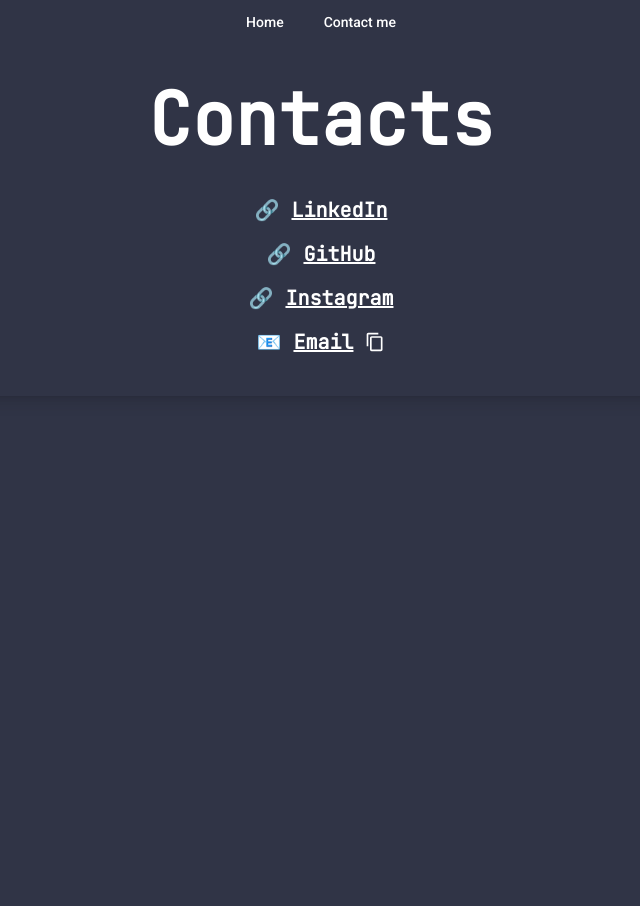
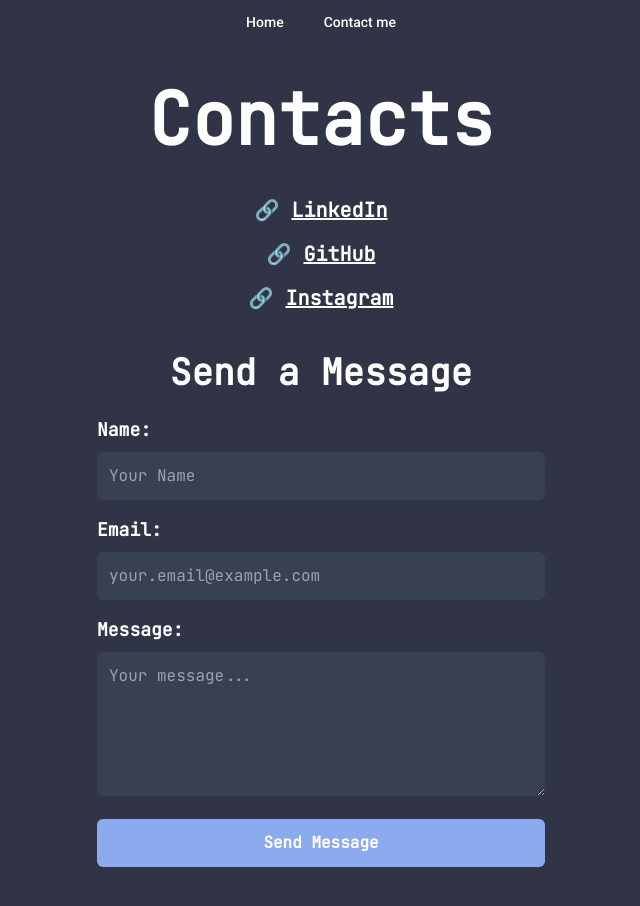
Before and after one commit to guicirelli/landing-page-cirelli, a Next.js app: page /contatos in a window 1280 px wide. Shown: the whole page, without its empty margins (319-959 px from the left). Before the commit the page ends 800 px from the top, so only its background shows below. Built offline with nearby package versions, Linux system fonts and the light colour scheme.

Commit message:
build pronta e ajustes para envio email

```diff
--- a/package.json
+++ b/package.json
@@ -9,6 +9,7 @@
     "lint": "next lint"
   },
   "dependencies": {
+    "@sendgrid/mail": "^8.1.5",
     "@types/node": "18.15.11",
     "@types/react": "18.0.35",
     "@types/react-dom": "18.0.11",
--- /dev/null
+++ b/src/pages/api/send-email.ts
@@ -0,0 +1,45 @@
+import type { NextApiRequest, NextApiResponse } from 'next';
+import sgMail from '@sendgrid/mail';
+
+type Data = {
+  message: string;
+};
+
+export default async function handler(
+  req: NextApiRequest,
+  res: NextApiResponse<Data>
+) {
+      if (req.method === 'POST') {
+    const { name, email, message } = req.body;
+
+    if (!name || !email || !message) {
+      return res.status(400).json({ message: 'Name, email, and message are required.' });
+    }
+
+    sgMail.setApiKey(process.env.SENDGRID_API_KEY || '');
+
+    const msg = {
+      to: 'guilopes.030206@gmail.com', // Replace with your recipient email
+      from: 'percicirelli.33@gmail.com', // Replace with your verified SendGrid sender
+      subject: `New message from ${name} (${email})`,
+      text: message,
+      html: `<strong>Name:</strong> ${name}<br/>
+             <strong>Email:</strong> ${email}<br/>
+             <strong>Message:</strong> ${message}`,
+    };
+
+    try {
+      await sgMail.send(msg);
+      return res.status(200).json({ message: 'Email sent successfully!' });
+    } catch (error: any) {
+      console.error(error);
+      if (error.response) {
+        console.error(error.response.body);
+      }
+      return res.status(500).json({ message: 'Error sending email.' });
+    }
+  } else {
+    res.setHeader('Allow', ['POST']);
+    return res.status(405).end(`Method ${req.method} Not Allowed`);
+  }
+}
--- a/src/pages/contatos.tsx
+++ b/src/pages/contatos.tsx
@@ -1,5 +1,6 @@
 import { CopyButton } from '@/components/commons/CopyButton';
 import Head from 'next/head';
+import React, { useState } from 'react';
 
 interface ContatosProps {
   contacts: {
@@ -11,6 +12,46 @@
 
 const Contatos = ({ contacts }: ContatosProps) => {
   console.log(contacts);
+
+  const [formData, setFormData] = useState({
+    name: '',
+    email: '',
+    message: '',
+  });
+
+  const handleChange = (e: React.ChangeEvent<HTMLInputElement | HTMLTextAreaElement>) => {
+    setFormData({ ...formData, [e.target.name]: e.target.value });
+  };
+
+  const handleSubmit = async (e: React.FormEvent) => {
+    e.preventDefault();
+
+    try {
+      const response = await fetch('/api/send-email', {
+        method: 'POST',
+        headers: {
+          'Content-Type': 'application/json',
+        },
+        body: JSON.stringify(formData),
+      });
+
+      const data = await response.json();
+
+      if (response.ok) {
+        alert(data.message); // Or display a success message more gracefully
+        setFormData({
+          name: '',
+          email: '',
+          message: '',
+        });
+      } else {
+        alert(data.message); // Or display an error message more gracefully
+      }
+    } catch (error) {
+      console.error('Error submitting form:', error);
+      alert('An error occurred. Please try again later.');
+    }
+  };
 
   return (
     <>
@@ -35,6 +76,57 @@
             </li>
           ))}
         </ul>
+        <div className="mt-10 max-w-md mx-auto">
+          <h2 className="text-3xl md:text-4xl font-bold text-center mb-6">Send a Message</h2>
+          <form className="flex flex-col space-y-4" onSubmit={handleSubmit}>
+            <div>
+              <label htmlFor="name" className="block text-lg font-semibold mb-2">Name:</label>
+              <input
+                type="text"
+                id="name"
+                name="name"
+                value={formData.name}
+                onChange={handleChange}
+                className="w-full p-3 rounded-md bg-gray-700 text-white placeholder-gray-400 focus:outline-none focus:ring-2 focus:ring-h-blue-500"
+                placeholder="Your Name"
+                required
+              />
+            </div>
+            <div>
+              <label htmlFor="email" className="block text-lg font-semibold mb-2">Email:</label>
+              <input
+                type="email"
+                id="email"
+                name="email"
+                value={formData.email}
+                onChange={handleChange}
+                className="w-full p-3 rounded-md bg-gray-700 text-white placeholder-gray-400 focus:outline-none focus:ring-2 focus:ring-h-blue-500"
+                placeholder="your.email@example.com"
+                required
+              />
+            </div>
+            <div>
+              <label htmlFor="message" className="block text-lg font-semibold mb-2">Message:</label>
+              <textarea
+                id="message"
+                name="message"
+                rows={5}
+                value={formData.message}
+                onChange={handleChange}
+                className="w-full p-3 rounded-md bg-gray-700 text-white placeholder-gray-400 focus:outline-none focus:ring-2 focus:ring-h-blue-500"
+                placeholder="Your message..."
+                required
+              >
+              </textarea>
+            </div>
+            <button
+              type="submit"
+              className="bg-h-blue-500 hover:bg-h-blue-600 text-white font-bold py-3 px-6 rounded-md transition-colors"
+            >
+              Send Message
+            </button>
+          </form>
+        </div>
       </div>
     </>
   );
@@ -54,11 +146,6 @@
       name: "Instagram",
       link: "https://www.instagram.com/guicirelli/",
     },
-    {
-      name: "Email",
-      link: "guilopes.030206@gmail.com",
-      isMail: true,
-    },
 
   ];
 };
```
Also changed, not shown: 2 other files (tests, documents, lock files or other folders). Lines whose indentation alone changed are shown as unchanged.
